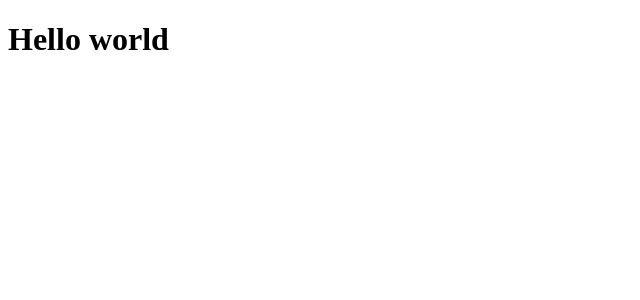
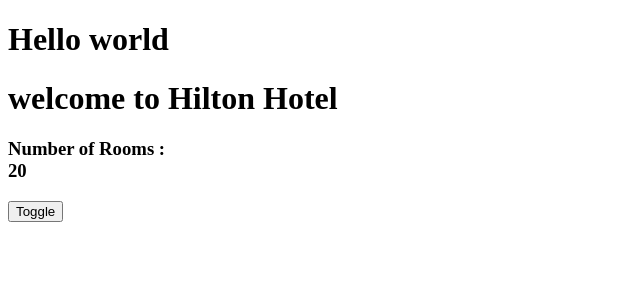
Before and after one commit to DineshaSoysa/angular-learning, an Angular app: page / in a window 1280 px wide. Shown: the top 300 px of the page, without its empty margins (0-640 px from the left). Built offline with nearby package versions, Linux system fonts and the light colour scheme.

Commit message:
Data binding methods included within this commit.

```diff
--- a/src/app/app.component.html
+++ b/src/app/app.component.html
@@ -1 +1,2 @@
  <h1>Hello world</h1>
+ <app-rooms></app-rooms>
--- a/src/app/app.module.ts
+++ b/src/app/app.module.ts
@@ -3,10 +3,12 @@ import { BrowserModule } from '@angular/platform-browser';
 
 import { AppRoutingModule } from './app-routing.module';
 import { AppComponent } from './app.component';
+import { RoomsComponent } from './rooms/rooms.component';
 
 @NgModule({
   declarations: [
-    AppComponent
+    AppComponent,
+    RoomsComponent
   ],
   imports: [
     BrowserModule,
--- /dev/null
+++ b/src/app/rooms/rooms.component.html
@@ -0,0 +1,7 @@
+<!-- Interpolation binding -->
+<h1>welcome to {{hotelname}}</h1>
+<div [hidden]="hideRooms">
+    <!-- property binding -->
+    <h3>Number of Rooms : <div [innerText]="numberOfRooms"></div></h3>
+</div>
+<button (click)="toggle()"> Toggle</button>
--- /dev/null
+++ b/src/app/rooms/rooms.component.ts
@@ -0,0 +1,24 @@
+import { Component, OnInit } from '@angular/core';
+
+@Component({
+  selector: 'app-rooms',
+  templateUrl: './rooms.component.html',
+  styleUrls: ['./rooms.component.css']
+})
+export class RoomsComponent implements OnInit {
+
+  hotelname = 'Hilton Hotel'
+  numberOfRooms = 20;
+  hideRooms = false;
+
+  constructor() { }
+
+  ngOnInit(): void {
+  }
+
+  //event binding
+  toggle(){
+    this.hideRooms = !this.hideRooms;
+  }
+
+}
```
Also changed, not shown: src/app/rooms/rooms.component.css (added), 1 other file (tests, documents, lock files or other folders).
